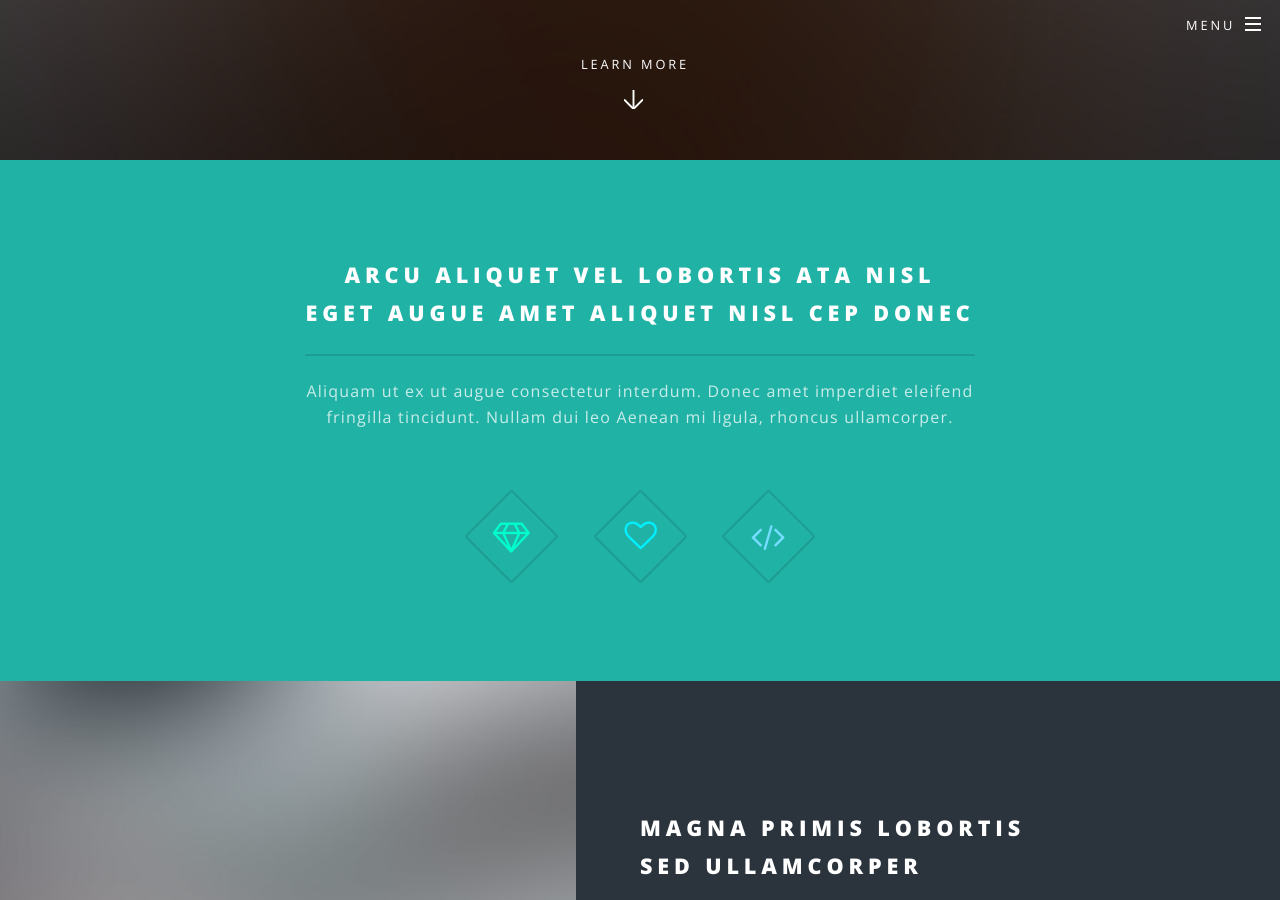
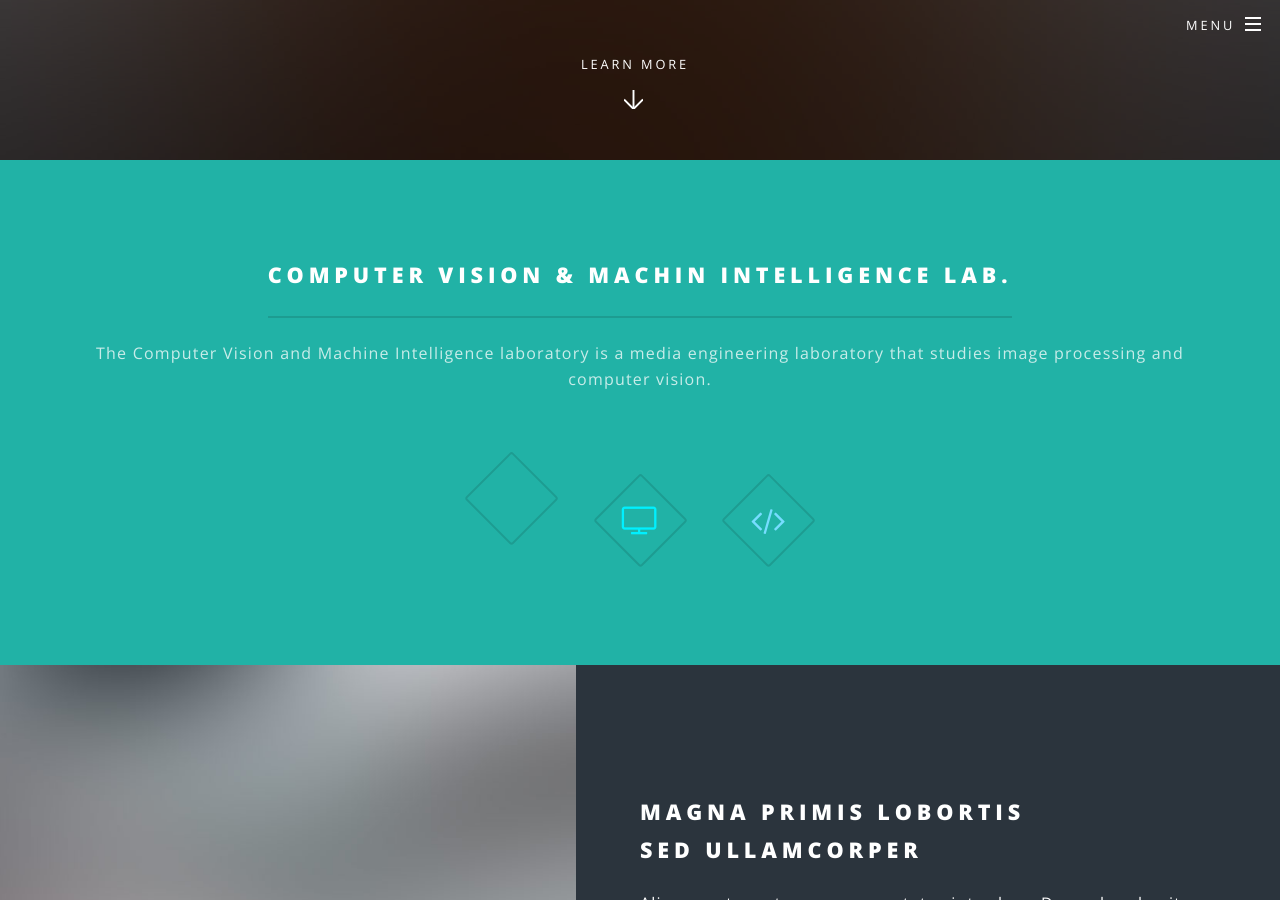
Before and after one commit to CVMILab-CUK/cvmilab-cuk.github.io, a Jekyll site: the page built from index.html, in a window 1280 px wide and 900 px high, scrolled down 740 px. Built offline with Jekyll 4.4.1, drawn with Linux system fonts in a browser that asks for light colours.

Commit message:
update one banner

```diff
--- a/index.html
+++ b/index.html
@@ -17,14 +17,12 @@ layout: landing
 					<section id="one" class="wrapper style1 special">
 						<div class="inner">
 							<header class="major">
-								<h2>Arcu aliquet vel lobortis ata nisl<br />
-								eget augue amet aliquet nisl cep donec</h2>
-								<p>Aliquam ut ex ut augue consectetur interdum. Donec amet imperdiet eleifend<br />
-								fringilla tincidunt. Nullam dui leo Aenean mi ligula, rhoncus ullamcorper.</p>
+								<h2>Computer Vision & Machin Intelligence Lab.</h2>
+								<p>The Computer Vision and Machine Intelligence laboratory is a media engineering laboratory that studies image processing and computer vision.</p>
 							</header>
 							<ul class="icons major">
-								<li><span class="icon fa-diamond major style1"><span class="label">Lorem</span></span></li>
-								<li><span class="icon fa-heart-o major style2"><span class="label">Ipsum</span></span></li>
+								<li><span class="icon fa-low-vision major style1"><span class="label">Lorem</span></span></li>
+								<li><span class="icon fa-television major style2"><span class="label">Ipsum</span></span></li>
 								<li><span class="icon fa-code major style3"><span class="label">Dolor</span></span></li>
 							</ul>
 						</div>
```
